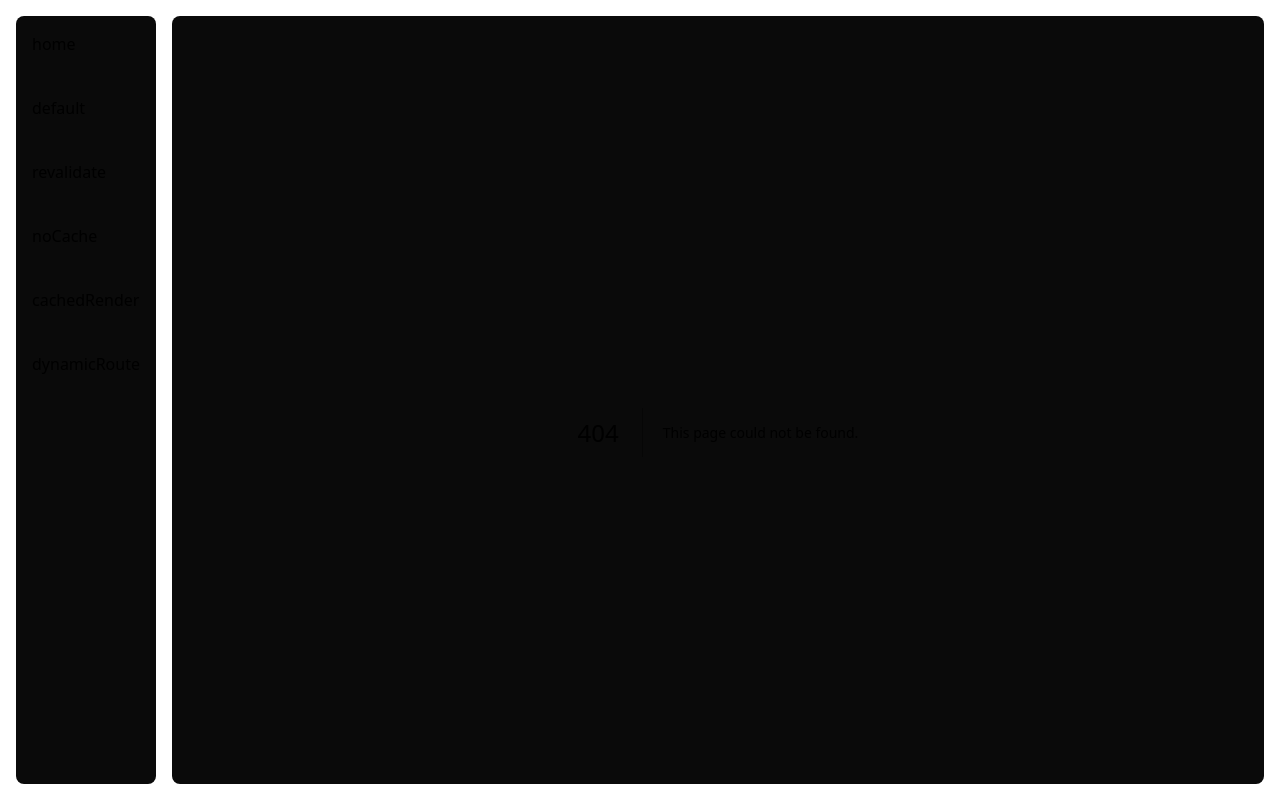
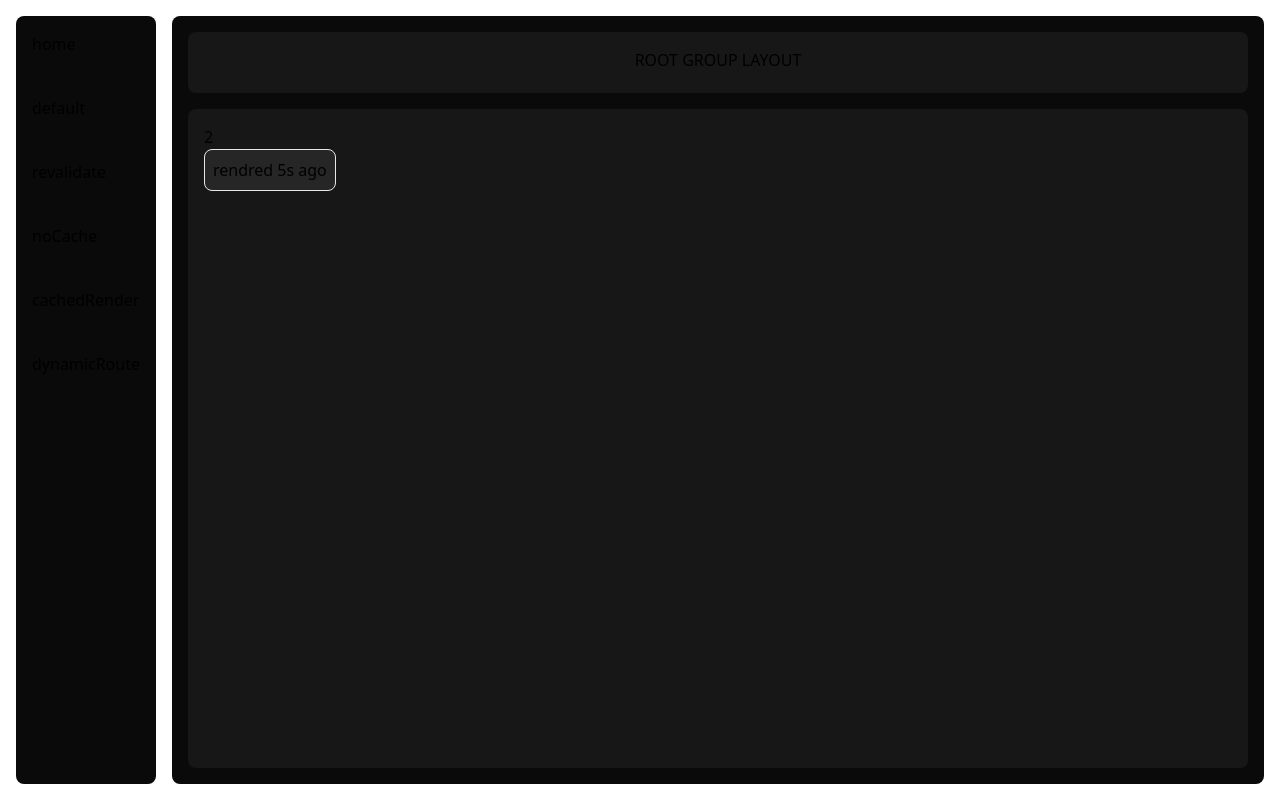
Before and after one commit to Merzaad/learning_next_app_router, a Next.js app: page /routeGroup2 in a window 1280 px wide. Before the commit this address had no page. Built offline with nearby package versions, Linux system fonts and the light colour scheme.

Commit message:
fix layout styles

```diff
--- a/app/(routeGroup)/cachedRender/page.tsx
+++ /dev/null
@@ -1,6 +0,0 @@
-import TimeAgo from '@/components/TimeAgo'
-
-export default function Page() {
-  const cachedTime = Date.now() / 1000
-  return <TimeAgo baseTime={cachedTime} />
-}
--- a/app/(routeGroup)/layout.tsx
+++ b/app/(routeGroup)/layout.tsx
@@ -1,8 +1,10 @@
 export default function Layout({ children }: { children: React.ReactNode }) {
   return (
-    <>
-      <div className='flex justify-center items-center p-2 border-1 '>Route Group Layout</div>
-      <div>{children}</div>
-    </>
+    <div className='flex gap-4 flex-col h-full'>
+      <div className='rounded-lg bg-neutral-900 p-4 h-16 flex gap-4 justify-center'>
+        ROOT GROUP LAYOUT
+      </div>
+      {children}
+    </div>
   )
 }
--- /dev/null
+++ b/app/(routeGroup)/routeGroup1/page.tsx
@@ -0,0 +1,11 @@
+import TimeAgo from '@/components/TimeAgo'
+
+export default function Page() {
+  const cachedTime = Date.now() / 1000
+  return (
+    <div className='rounded-lg bg-neutral-900 p-4 h-full'>
+      1
+      <TimeAgo baseTime={cachedTime} />
+    </div>
+  )
+}
--- /dev/null
+++ b/app/(routeGroup)/routeGroup2/page.tsx
@@ -0,0 +1,11 @@
+import TimeAgo from '@/components/TimeAgo'
+
+export default function Page() {
+  const cachedTime = Date.now() / 1000
+  return (
+    <div className='rounded-lg bg-neutral-900 p-4 h-full'>
+      2
+      <TimeAgo baseTime={cachedTime} />
+    </div>
+  )
+}
--- a/app/dynamicRoute/[param]/page.tsx
+++ b/app/dynamicRoute/[param]/page.tsx
@@ -1,4 +1,4 @@
 export default function Page({ params }: { params: { param: string } }) {
   if (params.param !== 'test') throw new Error(`param is "${params.param}", only "test" is allowed`)
-  return <div>params: {params.param}</div>
+  return <div className='rounded-lg bg-neutral-900 p-4 h-full'>params: {params.param}</div>
 }
--- a/app/dynamicRoute/error.tsx
+++ b/app/dynamicRoute/error.tsx
@@ -4,9 +4,11 @@ import Button from '@/components/Button'
 
 export default function Error({ error, reset }: { error: Error; reset: () => void }) {
   return (
-    <div>
+    <div className='rounded-lg bg-neutral-900 p-4 h-full grid'>
       <div>{error.message}</div>
-      <Button onClick={() => reset()}>reset</Button>
+      <div>
+        <Button onClick={() => reset()}>reset</Button>
+      </div>
     </div>
   )
 }
--- /dev/null
+++ b/app/dynamicRoute/layout.tsx
@@ -0,0 +1,18 @@
+import Button from '@/components/Button'
+import Link from 'next/link'
+
+export default function Layout({ children }: { children: React.ReactNode }) {
+  return (
+    <div className='flex gap-4 flex-col h-full'>
+      <div className='rounded-lg bg-neutral-900 p-4 h-16 flex gap-4 '>
+        <Link href='/dynamicRoute/test'>
+          <Button>/test</Button>
+        </Link>
+        <Link href='/dynamicRoute/error'>
+          <Button>/error</Button>
+        </Link>
+      </div>
+      {children}
+    </div>
+  )
+}
--- a/app/dynamicRoute/page.tsx
+++ b/app/dynamicRoute/page.tsx
@@ -1,12 +1,3 @@
-import Button from '@/components/Button'
-import Link from 'next/link'
-
 export default function Page() {
-  return (
-    <div className='border-1 border-cyan-100 p-2'>
-      <Link href='/dynamicRoute/test'>
-        <Button>/test</Button>
-      </Link>
-    </div>
-  )
+  return <div className='rounded-lg bg-neutral-900 p-4 h-full'>test</div>
 }
```
